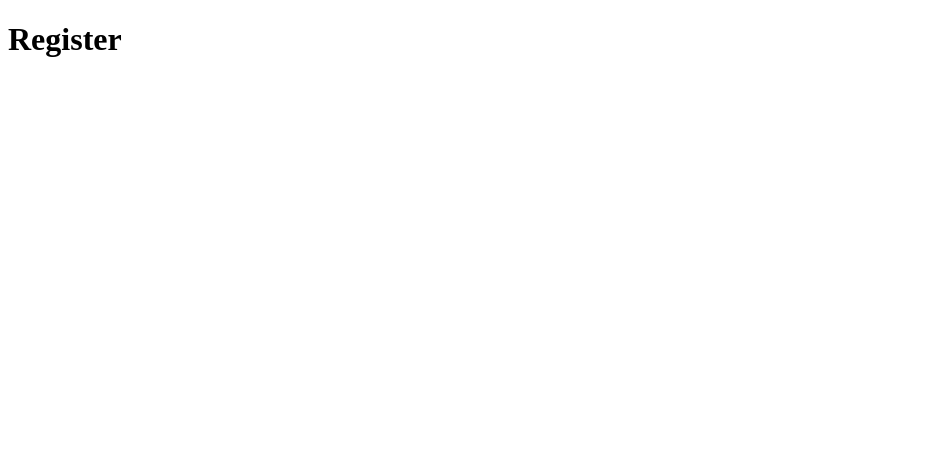
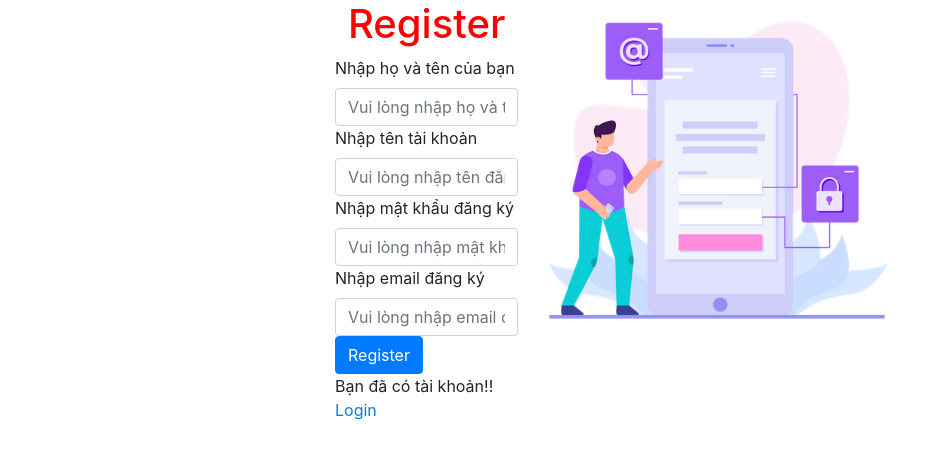
Before and after one commit to duongCute123/TMDT_BanShirt, a React (Create React App) app: page /register in a window 1280 px wide. Shown: the top 458 px of the page, without its empty margins (0-942 px from the left). Built offline with nearby package versions, Linux system fonts and the light colour scheme.

Commit message:
finish login register

```diff
--- a/public/index.html
+++ b/public/index.html
@@ -1,15 +1,17 @@
 <!DOCTYPE html>
 <html lang="en">
+
 <head>
   <meta charset="utf-8" />
   <link rel="icon" href="%PUBLIC_URL%/favicon.ico" />
   <meta name="viewport" content="width=device-width, initial-scale=1" />
   <meta name="theme-color" content="#000000" />
-    <meta
-      name="description"
-      content="Web site created using create-react-app"
-    />
+  <meta name="description" content="Web site created using create-react-app" />
   <link rel="apple-touch-icon" href="%PUBLIC_URL%/logo192.png" />
+  <link rel="stylesheet" href="https://cdn.jsdelivr.net/npm/bootstrap@4.6.2/dist/css/bootstrap.min.css">
+  <script src="https://cdn.jsdelivr.net/npm/jquery@3.6.3/dist/jquery.slim.min.js"></script>
+  <script src="https://cdn.jsdelivr.net/npm/popper.js@1.16.1/dist/umd/popper.min.js"></script>
+  <script src="https://cdn.jsdelivr.net/npm/bootstrap@4.6.2/dist/js/bootstrap.bundle.min.js"></script>
   <!--
       manifest.json provides metadata used when your web app is installed on a
       user's mobile device or desktop. See https://developers.google.com/web/fundamentals/web-app-manifest/
@@ -26,6 +28,7 @@
     -->
   <title>React App</title>
 </head>
+
 <body>
   <noscript>You need to enable JavaScript to run this app.</noscript>
   <div id="root"></div>
@@ -40,4 +43,5 @@
       To create a production bundle, use `npm run build` or `yarn build`.
     -->
 </body>
+
 </html>
--- a/src/component/auth/login.jsx
+++ b/src/component/auth/login.jsx
@@ -1,7 +1,46 @@
-const Login=()=>{
-    return(
-        <div className="login">
-            <h1>Login</h1>
+import { useState } from "react"
+import axios from "axios"
+import { useEffect } from "react"
+import { Link } from "react-router-dom"
+const Login = () => {
+    const list = {
+        ussername: "",
+        password: ""
+    }
+    const [forms, setForms] = useState(list)
+    const { ussername, password } = forms
+    const layTT = (e) => {
+        const { name, value } = e.target
+        setForms({ ...forms, [name]: value })
+    }
+    const hangdSubmit = (e) => {
+        e.preventDefault()
+    }
+    return (
+        <div className="login container-fluid col-sm-6">
+            <div className="login-form">
+                <h1 style={{
+                    textAlign: "center"
+                }}>Login</h1>
+                <form action="" method="post">
+                    <div className="form-group">
+                        <label htmlFor="">Nhập tên đăng nhập</label>
+                        <input type="text" name="ussername" value={ussername} placeholder="Vui lòng nhập tên đăng nhập" onChange={layTT} className="form-control" id="" />
+                    </div>
+                    <div className="form-group">
+                        <label htmlFor="">Nhập mật khẩu đăng nhập</label>
+                        <input type="text" name="password" value={password} placeholder="Vui lòng nhập mật khẩu đăng nhập" onChange={layTT} className="form-control" id="" />
+                    </div>
+                    <div className="col-sm-12" style={{
+                        textAlign:"center"
+                    }}>
+                        <input type="submit" className="btn btn-primary" value="Login" onClick={hangdSubmit} />
+                    </div>
+                </form>
+            </div>
+            <div className="login-register">
+                <p>Bạn chưa có tài khoản? <Link to={"/register"}>Đăng ký</Link></p>
+            </div>
         </div>
     )
 }
--- a/src/component/auth/register.jsx
+++ b/src/component/auth/register.jsx
@@ -1,7 +1,62 @@
-const Register=()=>{
-    return(
-        <div className="register">
-            <h1>Register</h1>
+import { useState } from "react"
+import { Link } from "react-router-dom"
+import imagelogin from "../../image.modue/login-3305943-2757111.png"
+const Register = () => {
+    const list = {
+        fullname: "",
+        username: "",
+        password: "",
+        email: ""
+    }
+    const [forms, setForm] = useState(list)
+    const { fullname, username, password, email } = forms
+    const layTT = (e) => {
+        const { name, value } = e.target
+        setForm({ ...forms, [name]: value })
+    }
+    const hangchangSubmit = (e) => {
+        e.preventDefault()
+    }
+    return (
+        <div className="register container-fluid col-sm-6" style={{
+            alignItems:"center"
+        }}>
+            <div className="row">
+                <div className="register-form col-sm-4">
+                    <h1 style={{
+                        textAlign: "center",
+                        color: "red"
+                    }}>Register</h1>
+                    <form action="" method="post">
+                        <div className="from-group">
+                            <label htmlFor="">Nhập họ và tên của bạn</label>
+                            <input type="text" className="form-control" name="fullname" value={fullname} onChange={layTT} placeholder="Vui lòng nhập họ và tên ban" id="" />
+                        </div>
+                        <div className="from-group">
+                            <label htmlFor="">Nhập tên tài khoản</label>
+                            <input type="text" className="form-control" name="username" value={username} onChange={layTT} placeholder="Vui lòng nhập tên đăng nhập" id="" />
+                        </div>
+                        <div className="from-group">
+                            <label htmlFor="">Nhập mật khẩu đăng ký</label>
+                            <input type="text" className="form-control" name="password" value={password} placeholder="Vui lòng nhập mật khẩu đăng ký" onChange={layTT} id="" />
+                        </div>
+                        <div className="from-group">
+                            <label htmlFor="">Nhập email đăng ký</label>
+                            <input type="text" className="form-control" name="email" value={email} placeholder="Vui lòng nhập email đăng ký" onChange={layTT} id="" />
+                        </div>
+                        <div className="regiter-login">
+                            <input type="submit" value="Register" className="btn btn-primary" />
+                        </div>
+                    </form>
+                    <div className="register-lo">
+                        <p>Bạn đã có tài khoản!! <Link to={"/login"}>Login</Link></p>
+                    </div>
+                </div>
+                <div className="image-form col-sm-4">
+                    <img width={"340px"} src={imagelogin} alt="duong" />
+                </div>
+            </div>
+
         </div>
     )
 }
```
Also changed, not shown: src/image.modue/login-3305943-2757111.png (added). Lines whose indentation alone changed are shown as unchanged.
